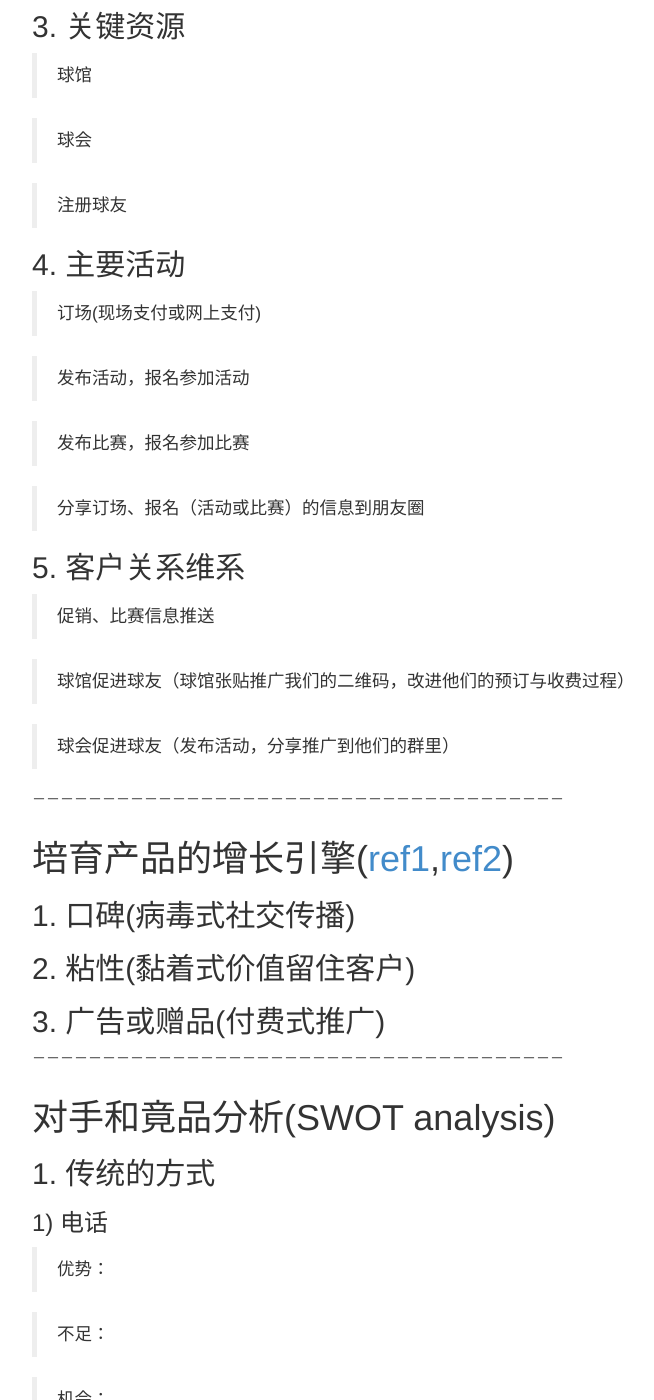
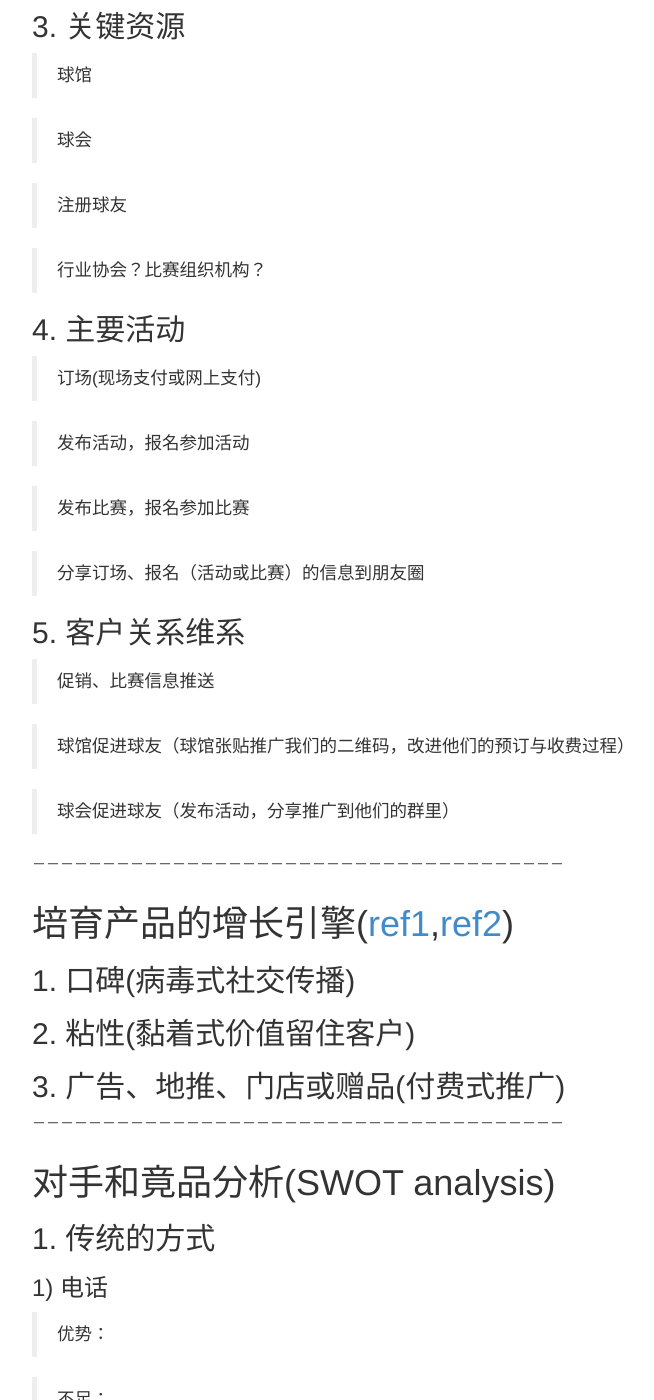
Before and after one commit to haxejs/haxejs.com, a Jekyll site: the page built from _posts/2015-01-06-health-startup.md, in a window 1280 px wide and 1400 px high, scrolled down 3931 px. Shown: the whole window, without its empty margins (38-692 px from the left). Built offline with Jekyll 4.4.1, drawn with Linux system fonts in a browser that asks for light colours; Markdown is read by kramdown in place of the engine named in the settings; comment, search, counter and statistics services are not loaded.

Commit message:
update posts

```diff
--- a/_posts/2015-01-06-health-startup.md
+++ b/_posts/2015-01-06-health-startup.md
@@ -123,6 +123,8 @@ keywords: haxe, javascript, js, html5, angular, wechat
 
 > 注册球友
 
+> 行业协会？比赛组织机构？
+
 ##4. 主要活动
 > 订场(现场支付或网上支付)
 
@@ -143,7 +145,7 @@ keywords: haxe, javascript, js, html5, angular, wechat
 #培育产品的增长引擎([ref1](http://www.startuplessonslearned.com/2008/09/three-drivers-of-growth-for-your.html),[ref2](http://larslofgren.com/marketingbasics/the-three-engines-of-growth-with-eric-ries))
 ##1. 口碑(病毒式社交传播)
 ##2. 粘性(黏着式价值留住客户)
-##3. 广告或赠品(付费式推广)
+##3. 广告、地推、门店或赠品(付费式推广)
 
 －－－－－－－－－－－－－－－－－－－－－－－－－－－－－－－－－－－－－－
 #对手和竟品分析(SWOT analysis)
```
Also changed, not shown: _posts/2014-12-31-bookmarks.md (+2 -0 lines).
